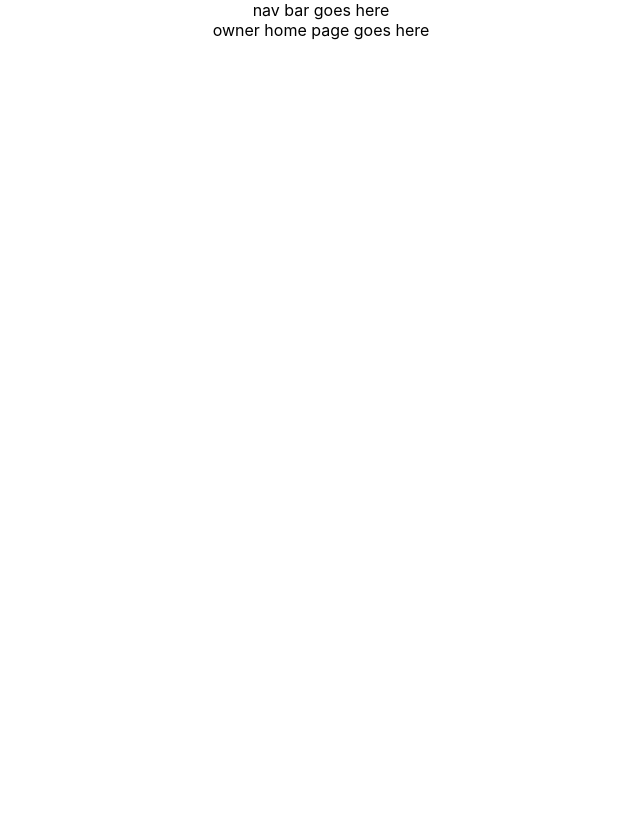
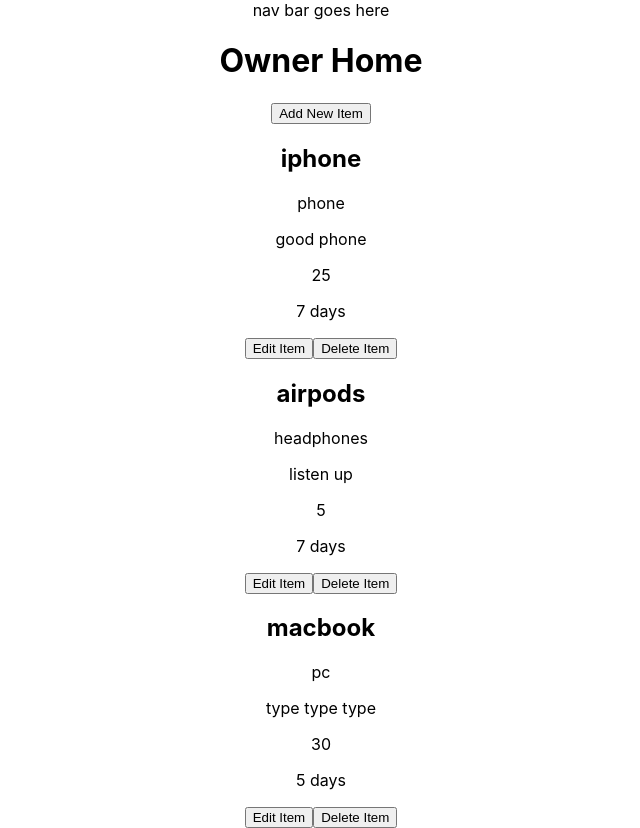
Before and after one commit to Rent-My-Tech-Stuff/frontend, a React (Create React App) app: page /owner-home in a window 1280 px wide. Shown: the whole page, without its empty margins (319-959 px from the left). Before the commit the page ends 800 px from the top, so only its background shows below. Built offline with nearby package versions, Linux system fonts and the light colour scheme; no server answers.

Commit message:
Owner Page stuff

```diff
--- a/src/App.js
+++ b/src/App.js
@@ -16,6 +16,7 @@
 import RenterHome from './components/RenterHome';
 import ItemPage from './components/ItemPage';
 
+
 import './App.css';
 
 const store = createStore(reducer, initialState, applyMiddleware(thunk, logger));
@@ -32,6 +33,7 @@
         <Route path='/owner-home' component={OwnerHome}/>
         <Route path='/renter-home' component={RenterHome}/>
         <Route path='/item' component={ItemPage}/>
+
       </div>
     </Provider>
   );
--- a/src/components/OwnerHome.js
+++ b/src/components/OwnerHome.js
@@ -1,9 +1,160 @@
-function OwnerHome() {
-  return (
-    <div>
-      owner home page goes here
-    </div>
-  );
+import { useState } from "react";
+import { Link } from "react-router-dom"
+import axios from 'axios';
+import OwnerHomeForm from "./OwnerHomeForm"
+import styled from 'styled-components'
+
+
+
+const initialFormValues= {
+  name: "",
+  category: "",
+  price_per_day: "",
+  rental_period: "",
+  description: "",
+
 }
 
+
+
+function OwnerHome() {
+
+  const [formValues, setFormValues] = useState(initialFormValues)
+  const [isAdding, setIsAdding] = useState(false)
+  const [isEditing, setIsEditing] = useState (false)
+
+
+  const Add = () => {
+    setIsAdding(!isAdding)
+  }
+
+  const Edit = () => {
+    setIsAdding(!isAdding)
+  }
+  //edit currently has no functionality at all so it's only use
+  //at this point is just a cancel 'add new' button
+
+  //dummy data
+  const posts = [
+    {
+      name: 'iphone',
+      category: 'phone',
+      price_per_day: '25',
+      rental_period: '7 days',
+      description: 'good phone',
+      user_id: 1
+    },
+    {
+      name: 'airpods',
+      category: 'headphones',
+      price_per_day: '5',
+      rental_period: '7 days',
+      description: 'listen up',
+      user_id: 2
+    },
+    {
+      name: 'macbook',
+      category: 'pc',
+      price_per_day: '30',
+      rental_period: '5 days',
+      description: 'type type type',
+      user_id: 3
+    },
+  ]
+
+
+
+    axios.post('')
+    .then(res => {
+      console.log(res)
+    })
+    .catch(err => console.log(err))
+
+
+    const update = (e) => {
+      e.preventDefault();
+      const employee = {
+          name: this.state.name,
+          age: this.state.age,
+          salary: this.state.salary,
+      }
+      axios.put('http://dummy.restapiexample.com/api/v1/update/{this.state.id}', employee)
+      .then(res => console.log(res.data));
+        }
+
+
+    const inputChange = (name, value) => {
+      console.log(formValues)
+      // yup.reach(name)
+      //   .validate(value)
+      //   .then(() => {
+      //     setFormErrors({...formErrors, [name]: ''})
+      //   })
+      //   .catch(err => {
+      //     setFormErrors({...formErrors, [name]: err.errors[0]})
+      //   })
+      setFormValues({
+        ...formValues,
+        [name]: value
+      })
+    }
+
+    const HideButton = styled.div`
+    .addButton{
+      display: none;
+    }
+    `
+
+
+
+    // useEffect(() => {
+    //   homeSchema.isValid(formValues).then(valid =>
+    //     setDisabled(!valid))
+    //   }, [formValues])
+
+
+    return (
+      <div className='owner-container'>
+        <h1>Owner Home</h1>
+
+
+          <button class="addButton" onClick={Add}>
+            Add New Item
+          </button>
+
+
+          {isAdding ? <OwnerHomeForm values={formValues}/> : null}
+          {/* {isAdding ? HideButton : null} */}
+
+
+          {posts.map(post => (
+          <div
+            className='post-container'
+            key={post.id}>
+
+          <h2>{post.name}</h2>
+          <p>{post.category}</p>
+          <p>{post.description}</p>
+          <p>{post.price_per_day}</p>
+          <p>{post.rental_period}</p>
+
+
+
+          <button onClick={Edit}>Edit Item</button>
+
+
+          <Link to="/">
+            <button>Delete Item</button>
+          </Link>
+
+
+
+
+        </div>
+        ))}
+      </div>
+    )
+  }
+
+
 export default OwnerHome;
--- /dev/null
+++ b/src/components/OwnerHomeForm.js
@@ -0,0 +1,73 @@
+import React from 'react'
+import { Link } from 'react-router-dom'
+import styled from 'styled-components'
+
+
+export default function OwnerHomeForm(props) {
+
+  const {
+    values,
+    submit,
+    change,
+    disabled,
+    name
+  } = props
+
+  const onSubmit = evt => {
+    evt.preventDefault()
+    submit()
+  }
+
+
+  const onChange = evt => {
+    const { name, value, type, checked } = evt.target
+    const valueToUse = type === 'checkbox' ? checked : value
+    change(name, valueToUse)
+  }
+
+
+
+
+  return (
+    <form className='form container' onSubmit={onSubmit}>
+
+        <label>Name
+        <input
+        onChange={onChange}
+        type='text'
+        />
+      </label>
+
+      <label>Category
+        <input
+        onChange={onChange}
+        type='text'
+        />
+      </label>
+
+      <label>description
+        <input
+        onChange={onChange}
+        type='text'
+        />
+      </label>
+
+      <label>price per day
+        <input
+        onChange={onChange}
+        type='text'
+        />
+      </label>
+
+      <label>rental period
+        <input
+        onChange={onChange}
+        type='text'
+        />
+      </label>
+
+      <button>add</button>
+
+    </form>
+  )
+}
```
Also changed, not shown: 1 other file (tests, documents, lock files or other folders).
